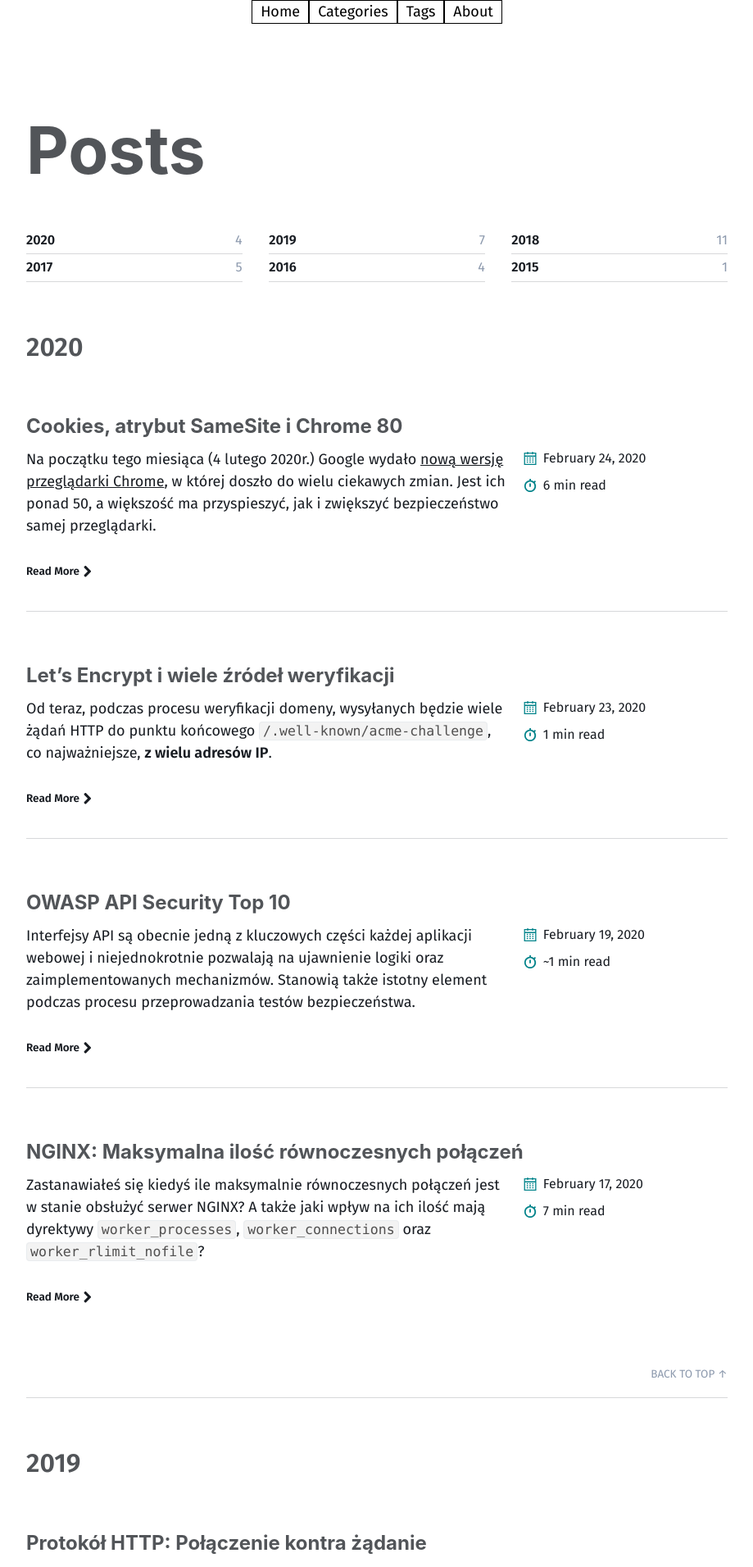
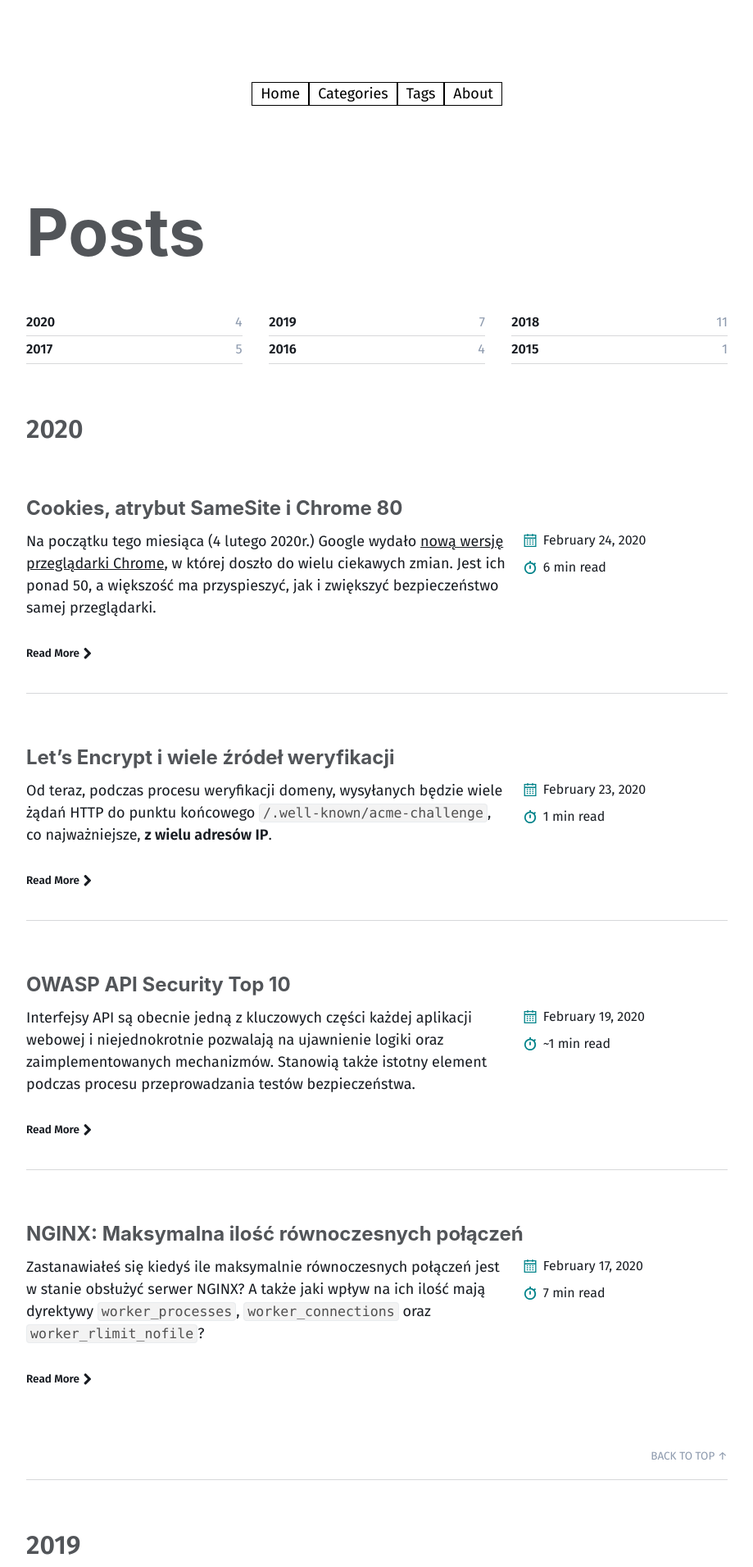
Before and after one commit to morristech/trimstray.github.io, a Jekyll site: the page built from posts.md, in a window 1280 px wide. Shown: the top 1911 px of the page at 82% size, without its empty margins (180-1099 px from the left). Built offline with Jekyll 4.4.1, drawn with Linux system fonts in a browser that asks for light colours.

Commit message:
update styles - signed-off-by: trimstray <trimstray@gmail.com>

```diff
--- a/assets/stylesheets/main.scss
+++ b/assets/stylesheets/main.scss
@@ -14,6 +14,7 @@ html, body {
   width: 1000px;
   margin: 0 auto;
   overflow-x: hidden;
+  overflow-y: overlay;
 }
 
 h1, h2, h3, h4, h5, h6 {
@@ -28,6 +29,7 @@ h1, h2, h3, h4, h5, h6 {
   align-items: center;
   justify-content: center;
   text-align: center;
+  margin-top: 100px;
 }
 
 #nav li {
```
